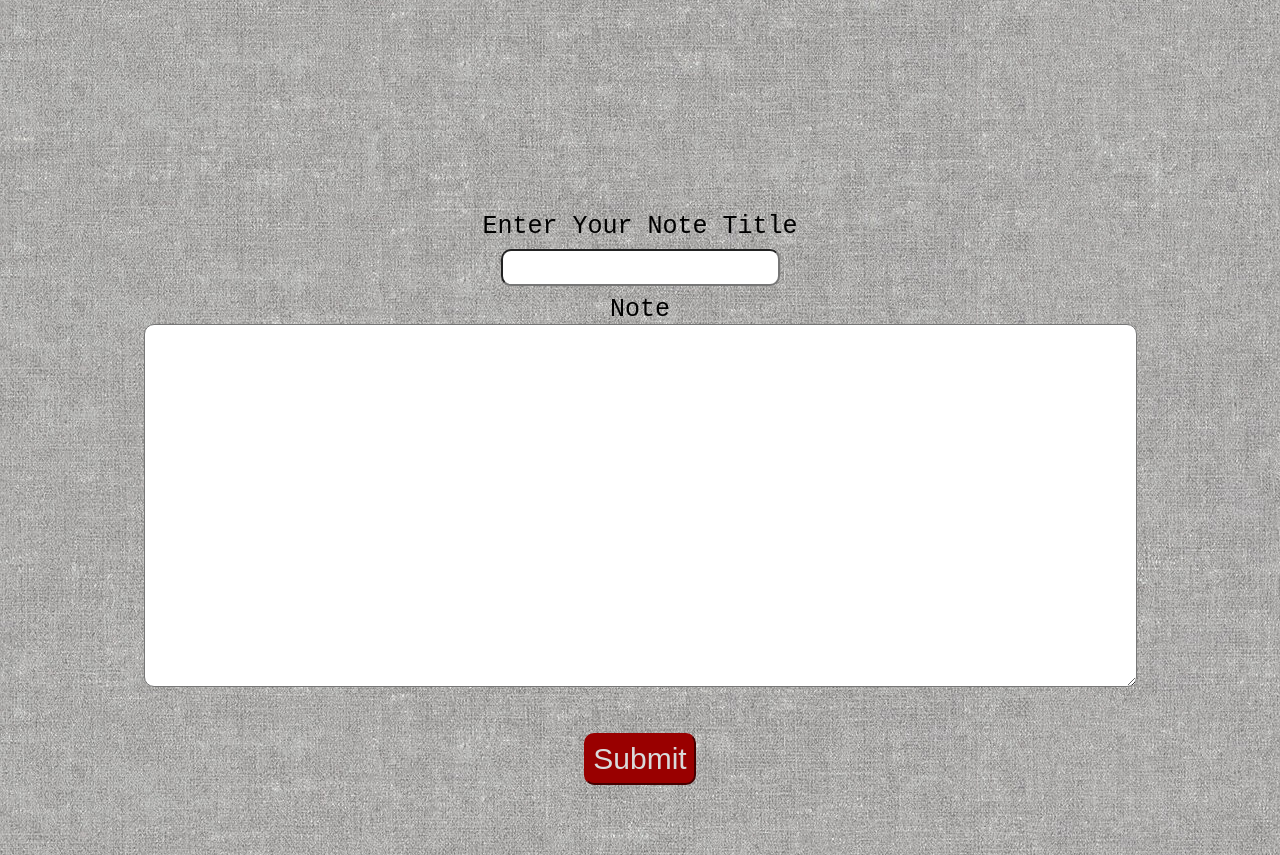
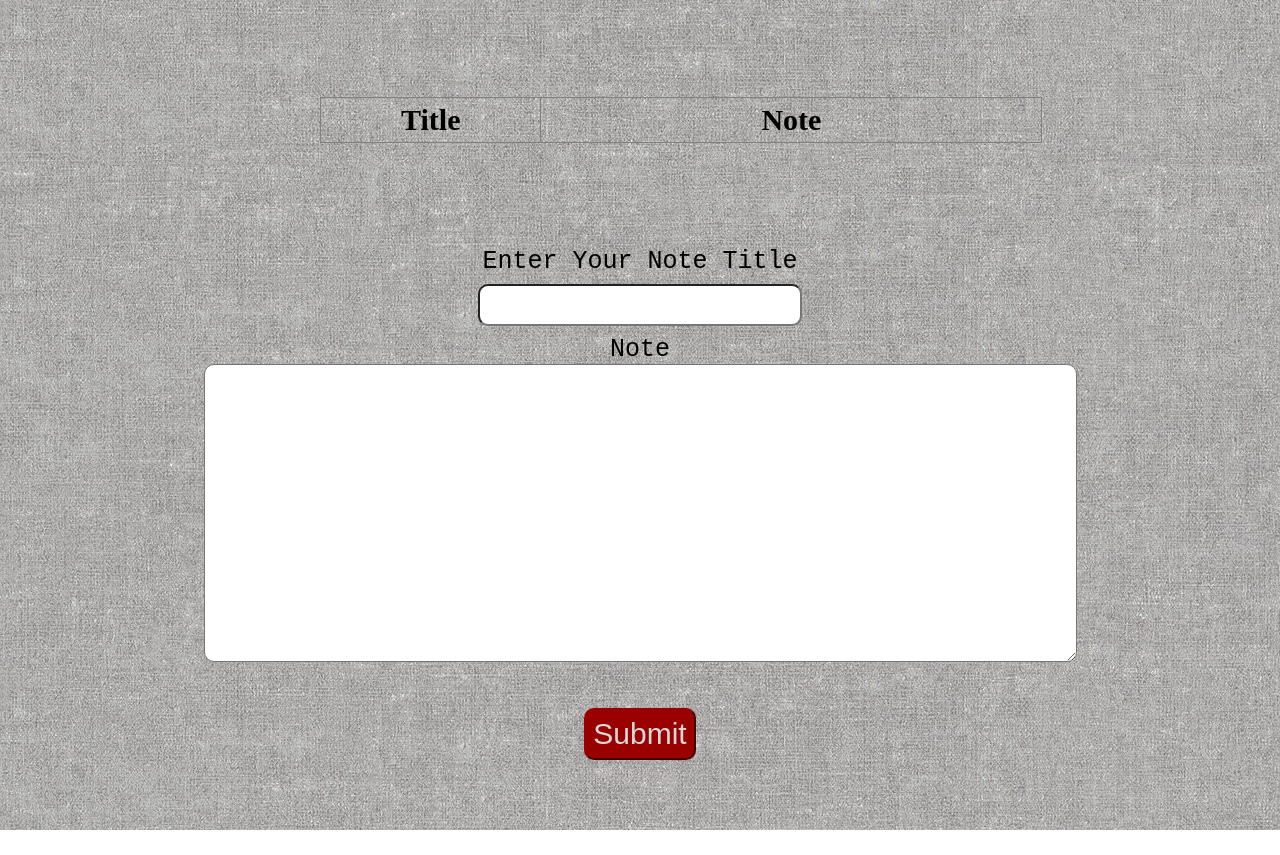
Before and after one commit to PeterNabil34/Web-Summer-Project, a plain HTML site: page notes.html in a window 1280 px wide. Shown: the part 85-940 px from the top of the page. After the commit the page ends 915 px from the top, so only its background shows below. Drawn offline with Linux system fonts and the light colour scheme.

Commit message:
Add files via upload

```diff
--- a/functions.js
+++ b/functions.js
@@ -123,7 +123,11 @@ function showSlides() {
     setTimeout(showSlides, 2000); // Change image every 2 seconds
 }
 
-function showInput() {
-        document.getElementById('title_dis').innerHTML = document.getElementById("title").value;
-        document.getElementById('note_dis').innerHTML = document.getElementById("note").value;
-    }
+function showInput()
+{
+    var x=document.getElementById('sampleTable').insertRow(0);
+    var y = x.insertCell(0);
+    var z = x.insertCell(1);
+    y.innerHTML=document.getElementById("title").value;;
+    z.innerHTML=document.getElementById("note").value;;
+}
--- a/notes.html
+++ b/notes.html
@@ -7,12 +7,17 @@
     <script charset="utf-8" src="./functions.js"></script>
 
     <style>
-      #title_dis{
-        color:black;
-        font-weight: bold;
+      #sampleTable{
+        text-align: center;
+        border-collapse: collapse;
       }
-      #note_dis{
-        color:black;
+      #note{
+        font-size: 24px;
+        font-weight: lighter;
+      }
+      #title{
+        font-size: 24px;
+        font-weight: lighter;
       }
     </style>
 
@@ -22,8 +27,10 @@
       <h1 class="np_header">Welcome</h1>
 
       <div class="new_note">
-        <span id='title_dis'></span><br>
-        <span id='note_dis'></span>
+        <table id="sampleTable" border="1">
+          <tr><td style="padding: 5px 80px; font-weight:bold; font-size: 30px;">Title</td>
+          <td style="padding: 5px 220px; font-weight:bold; font-size: 30px;">Note</td></tr>
+        </table><br>
       </div>
 
       <form class="np_form">
@@ -31,7 +38,7 @@
         <input type="text" name="message" id="title"><br>
 
         <pre>Note</pre><br>
-        <textarea class="textarea" name="note" rows="15" cols="80" id="note"></textarea>
+        <textarea class="textarea" name="note" rows="10" cols="60" id="note"></textarea>
       </form>
 
       <input type="submit" class="add_button" onclick="showInput();"><br/>
--- a/style.css
+++ b/style.css
@@ -186,7 +186,12 @@ pre{
   font-family: monospace;
 }
 .new_note{
-  font-size: 30px;
+  font-size: 20px;
+  text-align: center;
+  margin: 0px 25%;
+}
+td{
+  padding: 5px;
 }
 /* ---------------------------- Image Slide Design ---------------------------*/
 
```
